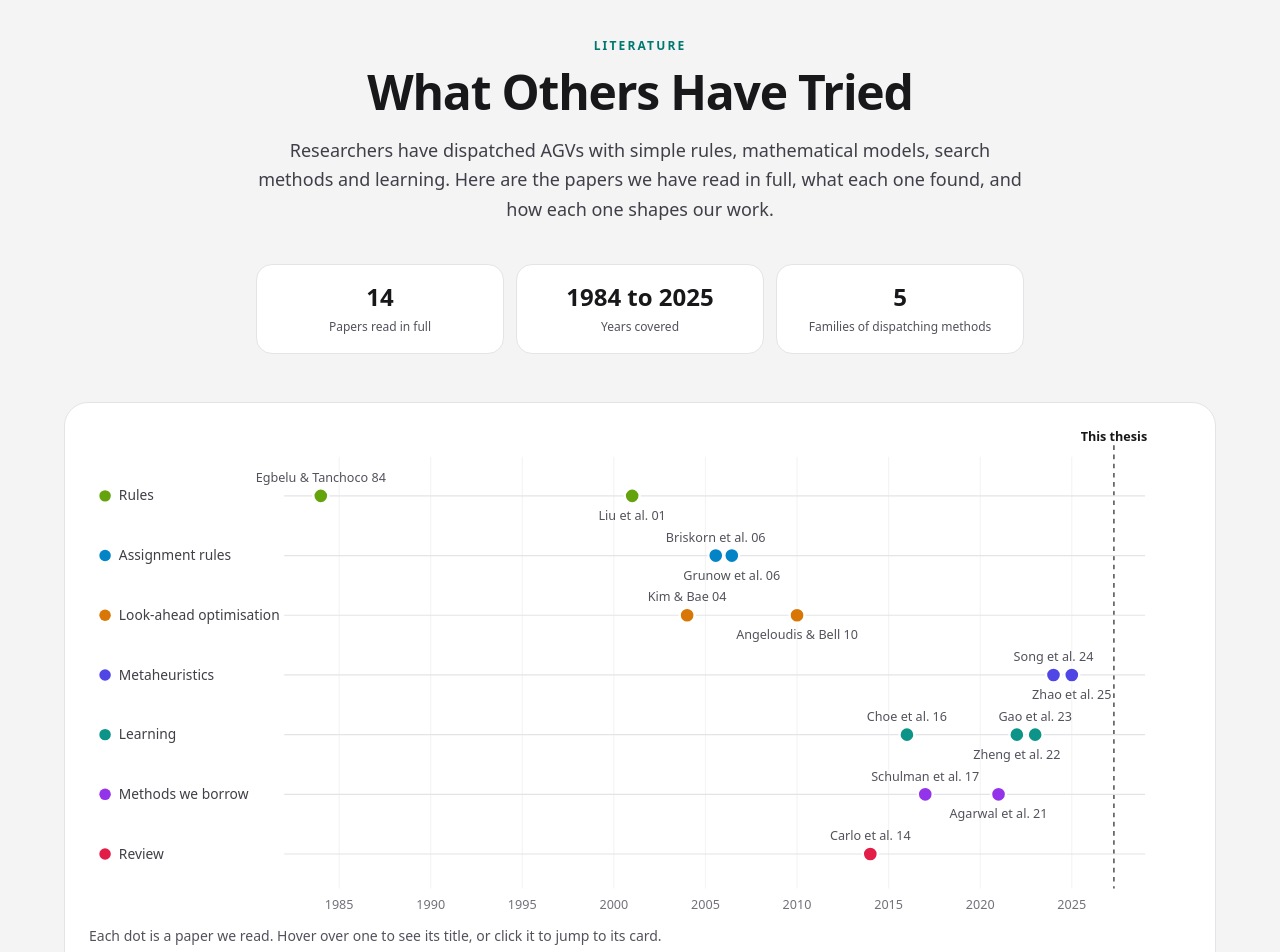
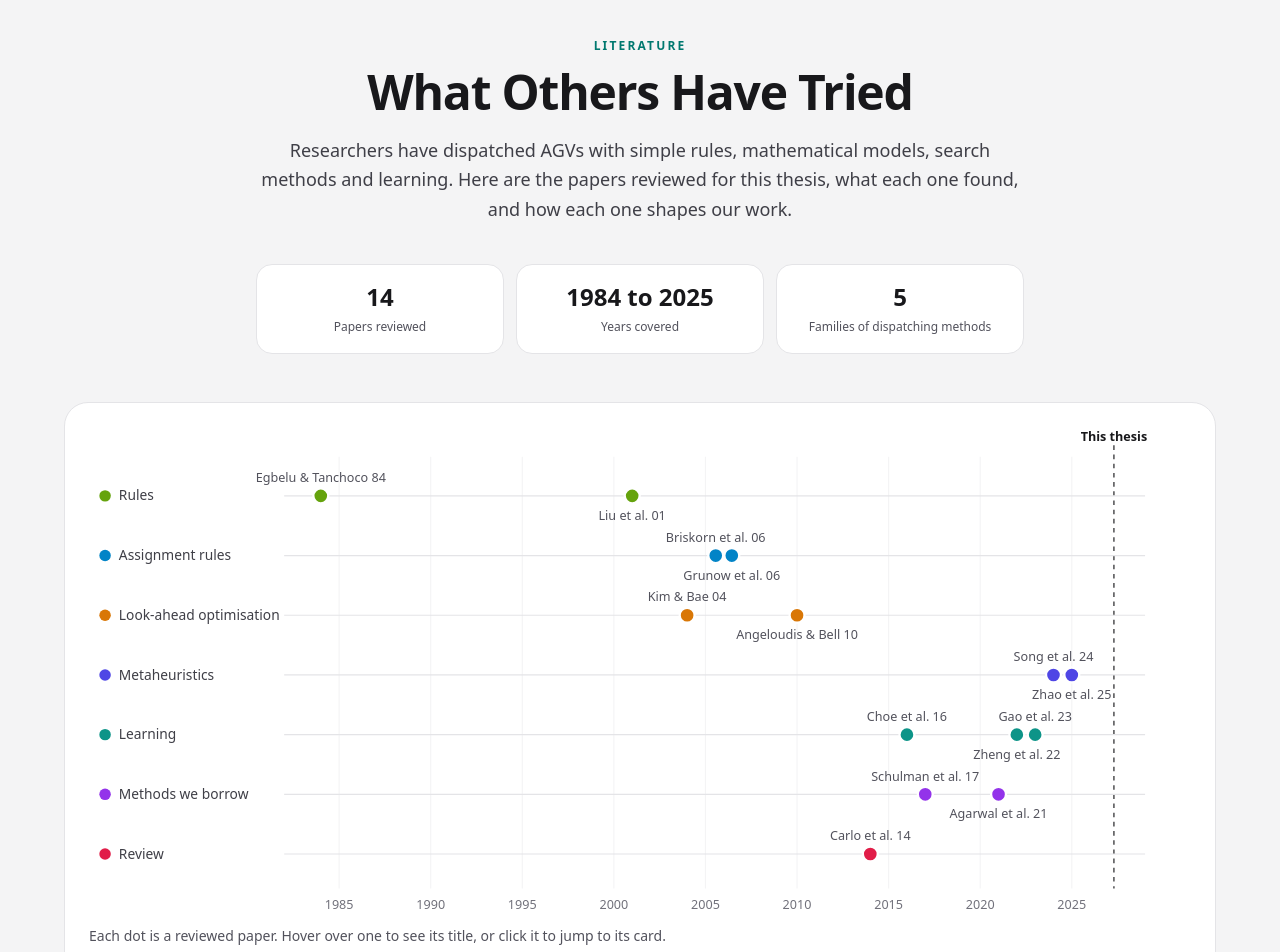
Before and after one commit to Cokaine29/IEOR_MTP, a Next.js app in the folder frontend/: page /literature in a window 1280 px wide. Shown: the part 160-1112 px from the top of the page. Built offline with nearby package versions, Linux system fonts and the light colour scheme.

Commit message:
Literature tab: drop 'read in full' wording, say reviewed instead
Co-Authored-By: Claude Opus 5.5 <noreply@anthropic.com>
Claude-Session: https://claude.ai/code/session_01L7gBuNBzC8erECczEu7A7W

```diff
--- a/frontend/src/app/literature/page.tsx
+++ b/frontend/src/app/literature/page.tsx
@@ -103,7 +103,7 @@ function NotesModal({ paper, onClose }: { paper: Paper; onClose: () => void }) {
 
           {!paper.notes && (
             <div className="text-center py-16">
-              <p className="text-zinc-700 font-medium">We have not read this paper in full yet, so there are no notes.</p>
+              <p className="text-zinc-700 font-medium">The review of this paper is still to come, so there are no notes yet.</p>
             </div>
           )}
 
@@ -240,14 +240,14 @@ export default function LiteraturePage() {
           <h1 className="mt-3 text-4xl font-bold tracking-tight text-zinc-900 md:text-5xl">What Others Have Tried</h1>
           <p className="mt-5 text-lg leading-relaxed text-zinc-700">
             Researchers have dispatched AGVs with simple rules, mathematical models, search methods and learning. Here are the
-            papers we have read in full, what each one found, and how each one shapes our work.
+            papers reviewed for this thesis, what each one found, and how each one shapes our work.
           </p>
         </motion.div>
 
         <motion.div initial={{ opacity: 0, y: 20 }} animate={{ opacity: 1, y: 0 }} transition={{ delay: 0.1 }}
           className="mx-auto mb-12 grid max-w-3xl grid-cols-3 gap-3">
           {[
-            { v: `${read.length}`, l: 'Papers read in full' },
+            { v: `${read.length}`, l: 'Papers reviewed' },
             { v: `${Math.min(...years)} to ${Math.max(...years)}`, l: 'Years covered' },
             { v: `${families}`, l: 'Families of dispatching methods' },
           ].map((s) => (
@@ -278,7 +278,7 @@ export default function LiteraturePage() {
             <span className="text-xs font-semibold uppercase tracking-[0.18em] text-teal-700">Side by Side</span>
             <h2 className="mt-2 text-3xl font-bold tracking-tight text-zinc-900 sm:text-4xl">How the {STUDY_COUNT} Dispatching Studies Compare</h2>
             <p className="mt-3 leading-relaxed text-zinc-700">
-              Three questions for every study we read. What does it try to improve? Which real-world variations does it let happen?
+              Three questions for every study reviewed. What does it try to improve? Which real-world variations does it let happen?
               And how was it tested? The last row of each chart is this thesis.
             </p>
           </motion.div>
@@ -313,7 +313,7 @@ export default function LiteraturePage() {
               <li>AGV breakdowns and battery are never made random.</li>
             </ul>
             <p className="mt-4 text-xs italic text-zinc-500">
-              This sums up the papers we read, not the whole field. &lsquo;Not described&rsquo; means the paper does not say, not that the
+              This sums up the papers reviewed here, not the whole field. &lsquo;Not described&rsquo; means the paper does not say, not that the
               paper is weak.
             </p>
           </motion.div>
@@ -325,7 +325,7 @@ export default function LiteraturePage() {
           <BookOpen className="mx-auto mb-4 h-7 w-7 text-teal-400" />
           <h3 className="mb-4 text-2xl font-bold tracking-tight text-white md:text-3xl">Where This Leaves Us</h3>
           <p className="mx-auto max-w-3xl leading-relaxed text-zinc-300 md:text-lg">
-            Among the 11 dispatching studies we read, none tests a learned dispatcher across graded levels of randomness. The two
+            Among the 11 dispatching studies reviewed here, none tests a learned dispatcher across graded levels of randomness. The two
             that do grade randomness, Kim and Bae (2004) and Grunow et al. (2006), use rules and optimisation. Our experiments start
             from this point.
           </p>
--- a/frontend/src/components/literature/CompareVisuals.tsx
+++ b/frontend/src/components/literature/CompareVisuals.tsx
@@ -30,7 +30,7 @@ export function Timeline() {
   return (
     <div className="rounded-3xl border border-zinc-200 bg-white p-5 sm:p-6">
       <div className="overflow-x-auto">
-        <svg viewBox={`0 0 ${W} ${H}`} className="w-full min-w-[720px]" role="img" aria-label="Timeline of the papers we read, by method family">
+        <svg viewBox={`0 0 ${W} ${H}`} className="w-full min-w-[720px]" role="img" aria-label="Timeline of the papers reviewed, by method family">
           {ticks.map((t) => (
             <g key={t}>
               <line x1={X(t)} x2={X(t)} y1={T - 8} y2={H - 26} stroke="#f4f4f5" />
@@ -74,7 +74,7 @@ export function Timeline() {
       </div>
       <p className="mt-2 min-h-[2.5em] text-sm text-zinc-600">
         {hp ? <><b className="text-zinc-900">{SHORT[hp.id]} ({hp.year}).</b> {hp.title}. Click to open its card.</>
-          : 'Each dot is a paper we read. Hover over one to see its title, or click it to jump to its card.'}
+          : 'Each dot is a reviewed paper. Hover over one to see its title, or click it to jump to its card.'}
       </p>
     </div>
   );
--- a/frontend/src/components/literature/papers.ts
+++ b/frontend/src/components/literature/papers.ts
@@ -1,5 +1,5 @@
 /* Literature tab data. Every entry is taken from our verified paper notes in public/literature/<id>/notes.md.
-   Papers not yet read in full are kept apart in the group 'unread' and carry no claims about their content. */
+   Papers not yet reviewed are kept apart in the group 'unread' and carry no claims about their content. */
 
 export type GroupId = 'rules' | 'assignment' | 'lookahead' | 'metaheuristic' | 'learning' | 'borrowed' | 'review' | 'unread';
 
@@ -60,7 +60,7 @@ export const GROUPS: { id: GroupId; title: string; text: string }[] = [
   {
     id: 'unread',
     title: 'Not Yet Reviewed',
-    text: 'Papers on our reading list. We have not read them in full yet, so we make no claims about their content here.',
+    text: 'Papers on our reading list. Their review is still to come, so no claims about their content are made here.',
   },
 ];
 
@@ -189,7 +189,7 @@ export const PAPERS: Paper[] = [
     objective: 'Quay crane waiting plus AGV completion time',
     summary: 'One DQN picks a rule (first come first served, shortest distance or longest waiting) and an AGV each time a decision is needed. Compared with a genetic algorithm and the three rules alone.',
     headline: 'With 384 tasks and 12 AGVs, total crane waiting was 397.40 min against 801.61 min for the genetic algorithm. Its AGV completion time was higher than the genetic algorithm’s.',
-    role: 'The closest learned dispatcher we have read. Our DQN baseline in Phase II starts from its setting.',
+    role: 'The closest learned dispatcher among the papers reviewed. Our DQN baseline in Phase II starts from its setting.',
   },
   // ---------------- borrowed methods
   {
```
